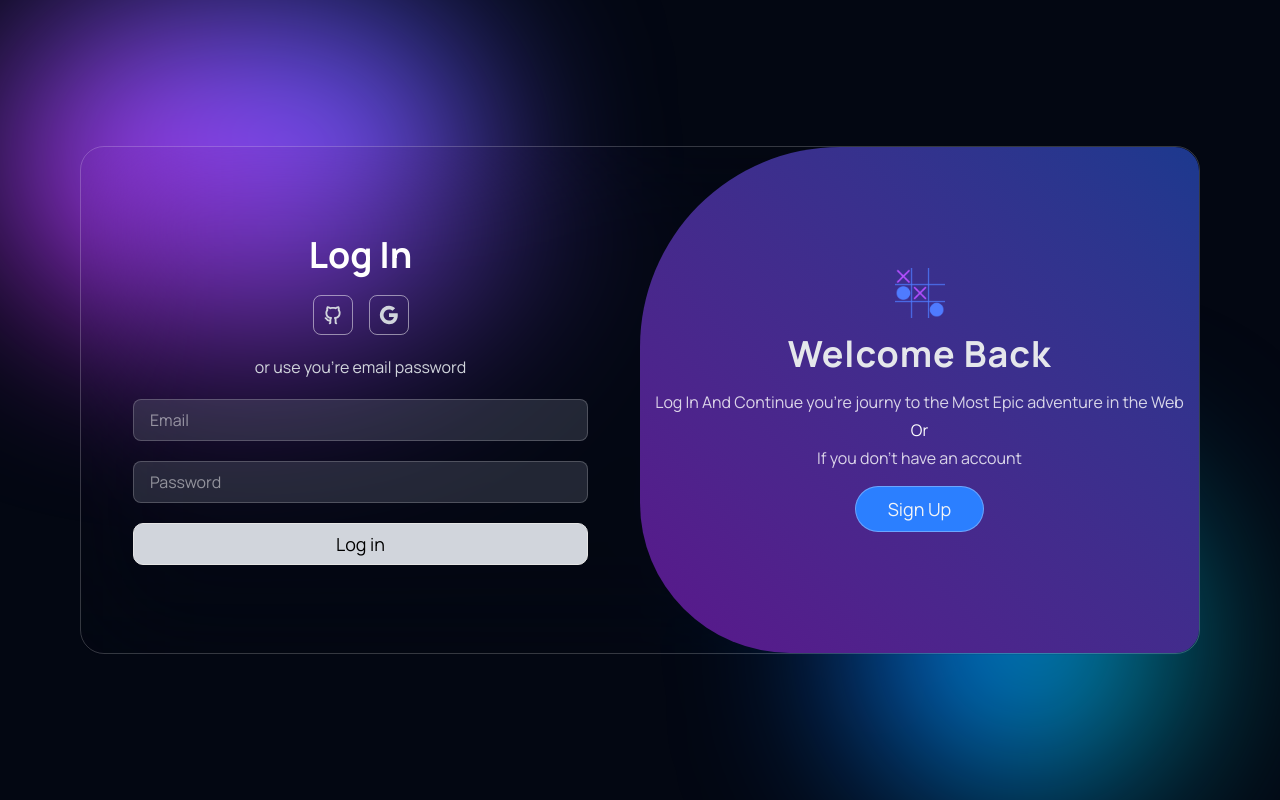
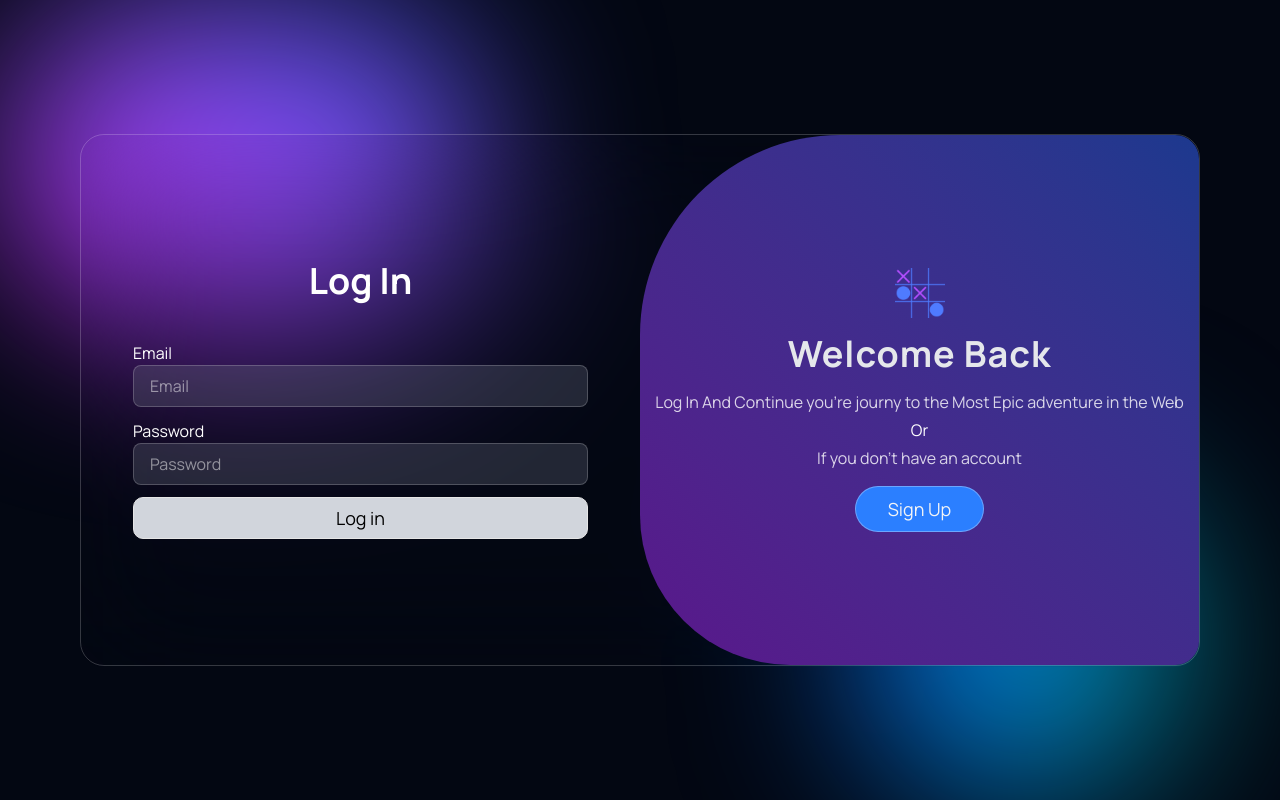
Before and after one commit to ben-bader/Innovex, a Next.js app: page /access in a window 1280 px wide. Built offline with nearby package versions, Linux system fonts and the light colour scheme.

Commit message:
minor changes

```diff
--- a/src/components/Access/Form.tsx
+++ b/src/components/Access/Form.tsx
@@ -12,11 +12,12 @@ import {
 import { signIn } from "next-auth/react";
 import { useRouter } from "next/navigation";
 import Image from "next/image";
+import Logo from "@/src/UI/Logo";
 
 const Form = () => {
   const [toggle, setToggle] = useState(false);
   const [isVisible, setIsVisible] = useState(true);
-  const [signupMessage, setSignupMessage] = useState<string[]>([]);
+  const [signupMessage, setSignupMessage] = useState("");
   const [loginMessage, setLoginMessage] = useState("");
   // tsjil
   const [form, setForm] = useState({ name: "", email: "", password: "" });
@@ -34,15 +35,12 @@ const Form = () => {
     setLoading(true);
 
     if (form.password !== confirmPassword) {
-      setSignupMessage((prev) => [...prev, "Passwords do not match"]);
+      setSignupMessage("Passwords do not match");
       setLoading(false);
       return;
     }
     if (form.password.length < 6) {
-      setSignupMessage((prev) => [
-        ...prev,
-        "Password must be longer than 6 caracters.",
-      ]);
+      setSignupMessage("Password must be longer than 6 caracters.");
       setLoading(false);
       return;
     }
@@ -64,13 +62,10 @@ const Form = () => {
 
       if (!signInRes?.error){ router.push("/main/events");}
       else {
-        setSignupMessage((prev) => [
-          ...prev,
-          "Signup succeeded but auto-login failed.",
-        ]);
+        setSignupMessage("Signup succeeded but auto-login failed.");
       }
     } else {
-      setSignupMessage((prev) => [...prev, data.error || "Signup failed"]);
+      setSignupMessage(data.error || "Signup failed");
     }
 
     setLoading(false);
@@ -101,28 +96,31 @@ const Form = () => {
                 isVisible ? "flex" : "hidden"
               }`}
             >
+
               <h1 className="text-4xl font-bold">Log In</h1>
               <div className="flex justify-center gap-4">
-                <RiGithubLine
+              {/*   <RiGithubLine
                 onClick={() => {signIn("github", { callbackUrl: "/main/events" })}}
                   size={40}
-                  className="border rounded-md border-white/50  p-2 text-gray-300 cursor-pointer"
+                  className="rounded-md p-2 bg-black cursor-pointer"
                 />
                 <RiGoogleFill
                 onClick={() => {signIn("google", { callbackUrl: "/main/events" })}}
                   size={40}
-                  className="border rounded-md border-white/50  p-2 text-gray-300 cursor-pointer"
+                  className="rounded-md bg-black  p-2 text-gray-300 cursor-pointer"
                 />
-
+                 */}
               </div>
 
               <form
                 onSubmit={handleLogin}
-                className="flex flex-col gap-5 w-full justify-center items-center px-5"
+                className="flex flex-col gap-3 w-full justify-center items-center px-5"
               >
-                <p className="font-poppins text-gray-300">
+                {/* <p className="font-poppins text-gray-300">
                   or use you&apos;re email password
-                </p>
+                </p> */}
+                <label htmlFor="" className="w-full">
+                  Email
                 <Input
                   type="email"
                   placeholder="Email"
@@ -130,7 +128,9 @@ const Form = () => {
                   onChange={(e: React.ChangeEvent<HTMLInputElement>) =>
                     setEmail(e.target.value)
                   }
-                />
+                /></label>
+                <label htmlFor="" className="w-full">
+                  Password
                 <Input
                   type="password"
                   placeholder="Password"
@@ -138,7 +138,7 @@ const Form = () => {
                   onChange={(e: React.ChangeEvent<HTMLInputElement>) =>
                     setPassword(e.target.value)
                   }
-                />
+                /></label>
                 {loginMessage && (
                   <p className="text-red-500 w-full text-left -mb-4">
                     *{loginMessage}
@@ -167,7 +167,7 @@ const Form = () => {
               <h1 className="text-4xl font-bold">Sign Up</h1>
 
               <div className="flex justify-center gap-4">
-                <RiGithubLine
+               {/*    <RiGithubLine
                   onClick={() => {signIn("github", { callbackUrl: "/main/events" })}}
                     size={40}
                     className="border rounded-md border-white/50 text-gray-300 p-2 cursor-pointer"
@@ -178,13 +178,15 @@ const Form = () => {
                     size={40}
                     className="border rounded-md border-white/50 text-gray-300 p-2 cursor-pointer"
                   />
-
+                */}
               </div>
 
               <form
                 onSubmit={handleSubmit}
-                className="flex flex-col gap-5 w-full justify-center items-center px-5"
+                className="flex flex-col gap-3 w-full justify-center items-center px-5"
               >
+                <label htmlFor="" className="w-full">
+                  Name
                 <Input
                   type="text"
                   placeholder="Username"
@@ -192,15 +194,19 @@ const Form = () => {
                   onChange={(e: React.ChangeEvent<HTMLInputElement>) =>
                     setForm({ ...form, name: e.target.value })
                   }
-                />
+                /></label>
+                <label htmlFor="" className="w-full">
+                  Email
                 <Input
                   type="email"
-                  placeholder="Email"
+                  placeholder="example@email.com"
                   value={form.email}
                   onChange={(e: React.ChangeEvent<HTMLInputElement>) =>
                     setForm({ ...form, email: e.target.value })
                   }
-                />
+                /></label>
+                <label htmlFor="" className="w-full">
+                  Password
                 <Input
                   type="password"
                   placeholder="Password"
@@ -208,14 +214,16 @@ const Form = () => {
                   onChange={(e: React.ChangeEvent<HTMLInputElement>) =>
                     setForm({ ...form, password: e.target.value })
                   }
-                />
+                /></label>
+                <label htmlFor="" className="w-full">
+                  Confirm Password
                 <Input
                   type="password"
                   placeholder="Confirm Password"
                   onChange={(e: React.ChangeEvent<HTMLInputElement>) =>
                     setConfirmPassword(e.target.value)
                   }
-                />
+                /></label>
                 {signupMessage &&
                   [...new Set(signupMessage)].map((msg, index) => (
                     <p
```
Lines whose indentation alone changed are shown as unchanged.
